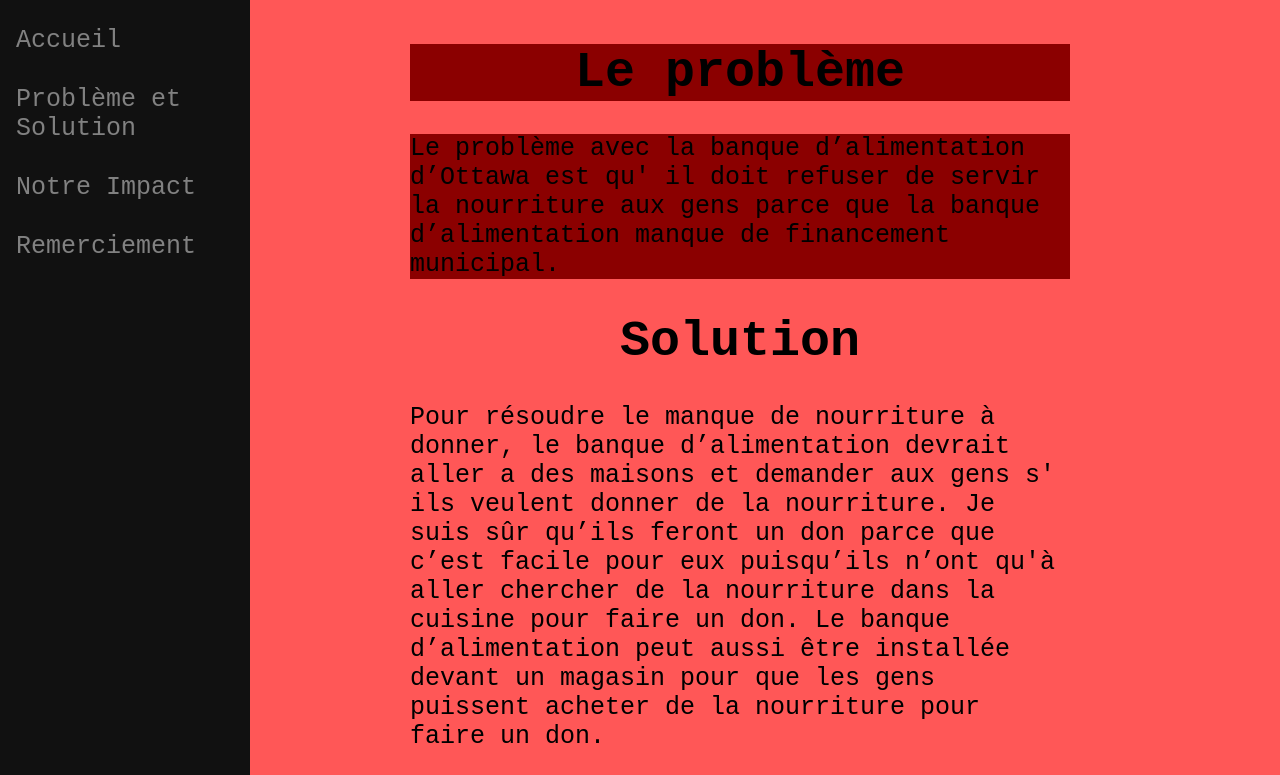
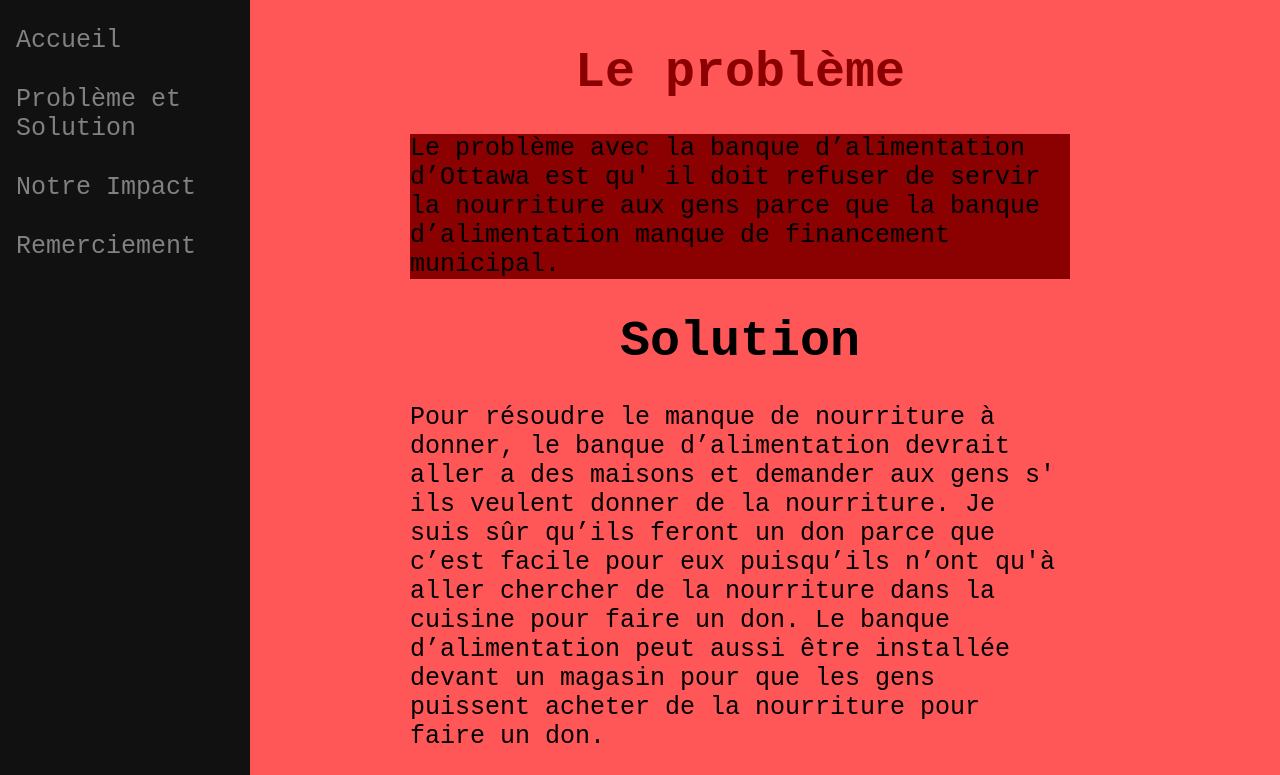
Before and after one commit to AMF-82/AMF.github.io, a plain HTML site: page problem.html in a window 1280 px wide. Shown: the top 775 px of the page. Drawn offline with Linux system fonts and the light colour scheme.

Commit message:
Update problem.html

```diff
--- a/problem.html
+++ b/problem.html
@@ -46,7 +46,7 @@
             <a href="hommage.html">Remerciement</a><br />
     </div>
     <div class="main-content">
-        <h1 style = "background-color : #8B0000;">Le problème</h1>
+        <h1 style = "color : #8B0000;">Le problème</h1>
         <p style = "background-color : #8B0000;"> Le problème avec la banque d’alimentation  d’Ottawa est qu' il doit refuser de servir la nourriture aux gens parce que la banque d’alimentation  manque de financement municipal.
         </p>
         <h1>Solution</h1>
```
